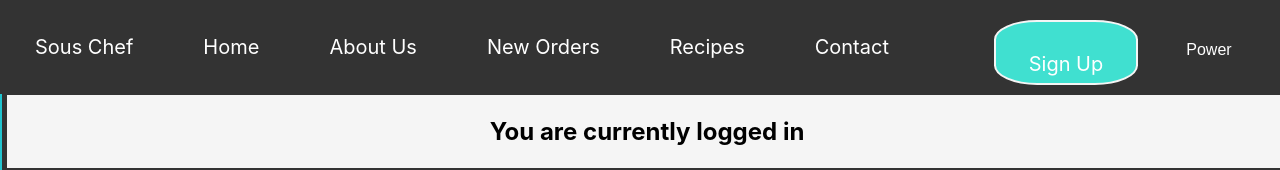
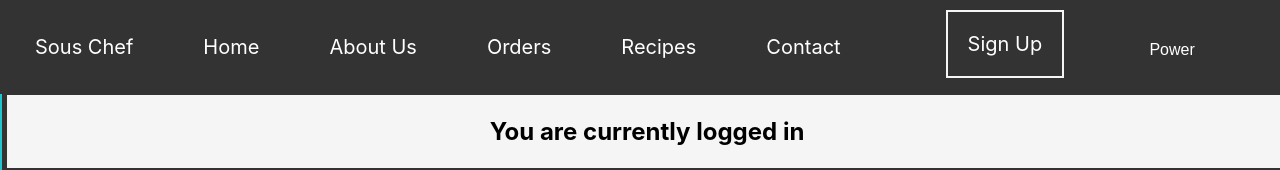
Before and after one commit to mathews1193/React-first_project, a React (Create React App) app: page / in a window 1280 px wide. Shown: the top 170 px of the page. Built offline with nearby package versions, Linux system fonts and the light colour scheme.

Commit message:
updated buttons in navbar

```diff
--- a/src/components/DropDownNav.js
+++ b/src/components/DropDownNav.js
@@ -7,8 +7,8 @@ class DropDownNav extends React.Component {
             <div class="dropdown">
               <button class="dropbtn">Power</button>
               <div class="dropdown-content">
-                  <a href="#">Profile</a>
-                  <a href="#">Setting</a>
+                  <a>Profile</a>
+                  <a>Setting</a>
                   <a href="#">Log Out</a>
               </div>
           </div>
--- a/src/components/NavBar.js
+++ b/src/components/NavBar.js
@@ -11,7 +11,7 @@ class NavBar extends React.Component{
                 <li className="nav">Sous Chef</li>
                 <li className="nav">Home</li>
                 <li className="nav">About Us</li>
-                <li className="nav">New Orders</li>
+                <li className="nav">Orders</li>
                 <li className="nav">Recipes</li>
                 <li className="nav">Contact</li>
                 <li className="btn-signup">Sign Up</li>
--- a/src/components/stylesheets/DropDownNav.css
+++ b/src/components/stylesheets/DropDownNav.css
@@ -18,7 +18,7 @@
   .dropdown-content {
     display: none;
     position: fixed;
-    background-color: #f1f1f1;
+    background-color: #333;
     min-width: 160px;
     box-shadow: 0px 8px 16px 0px rgba(0,0,0,0.2);
     z-index: 1;
@@ -26,14 +26,14 @@
 
   /* Links inside the dropdown */
   .dropdown-content a {
-    color: black;
+    color: white;
     padding: 12px 16px;
     text-decoration: none;
     display: block;
   }
 
   /* Change color of dropdown links on hover */
-  .dropdown-content a:hover {background-color: #ddd;}
+  .dropdown-content a:hover {background-color:turquoise;}
 
   /* Show the dropdown menu on hover */
   .dropdown:hover .dropdown-content {display: block;}
--- a/src/components/stylesheets/NavBar.css
+++ b/src/components/stylesheets/NavBar.css
@@ -19,17 +19,11 @@
     display:block;
     padding: 35px;
 }
-.btn-signup{
-    background-color:turquoise;
+.btn-signup {
     border: 2px solid whitesmoke;
-    border-radius: 30%;
     float:left;
-    height: 1px;
-    width:80px;
     display:block;
-    margin-top:20px;
+    margin-top:10px;
     margin-left:70px;
-    padding: 30px;
-    text-align: center;
-
+    padding: 20px;
 }
```
Also changed, not shown: 1 other file (tests, documents, lock files or other folders).
